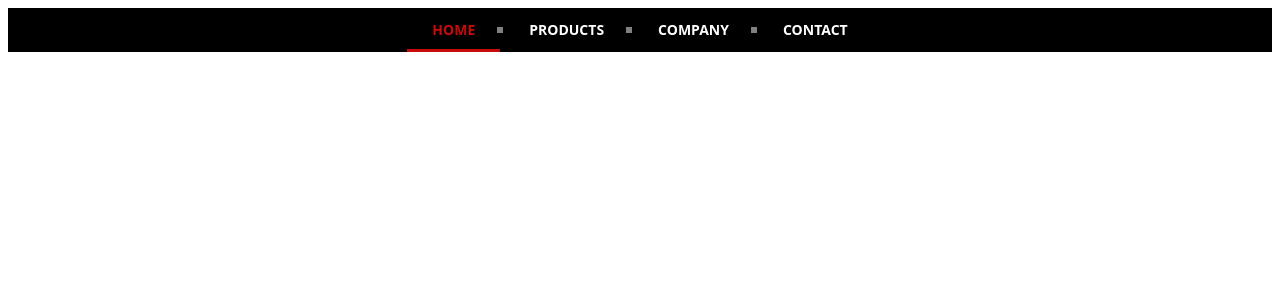
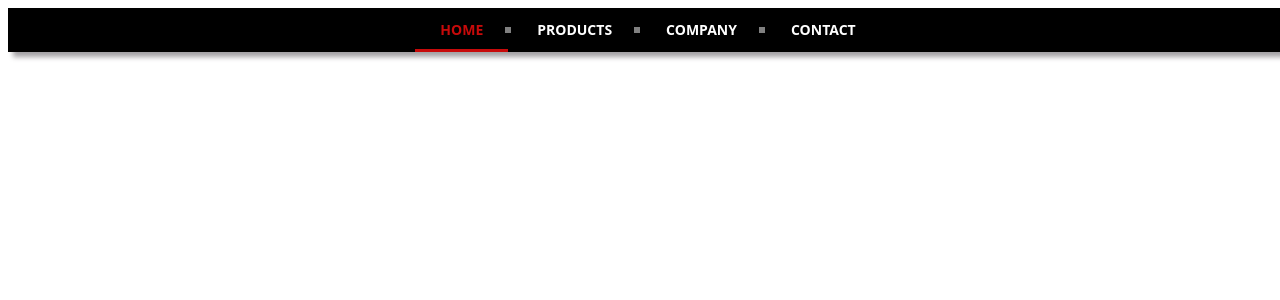
Before and after one commit to eltommy99/Seeking-Revenge, a PHP site: page /estilo/cssmenu/index.html in a window 1280 px wide. Shown: the top 300 px of the page. Run offline with PHP 8.4, Linux system fonts and the light colour scheme.

Commit message:
estilo de NavBar

```diff
--- a/estilo/cssmenu/styles.css
+++ b/estilo/cssmenu/styles.css
@@ -2,6 +2,7 @@
 #cssmenu {
   background: #000000;
   width: 100%;
+  position: fixed;
 }
 #cssmenu ul {
   list-style: none;
@@ -11,6 +12,7 @@
   display: block;
   zoom: 1;
   text-align: center;
+  box-shadow: 5px 5px 5px rgb(163, 161, 164);
 }
 #cssmenu ul:after {
   content: " ";
```
